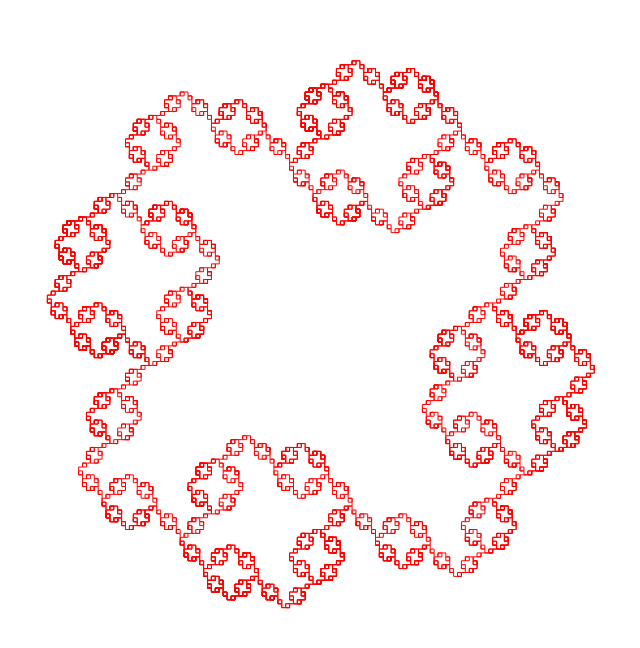
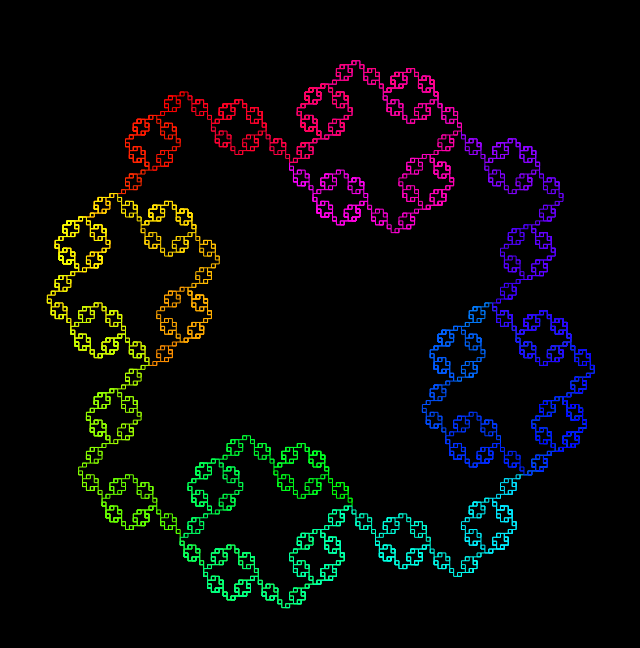
Before and after one commit to organizedgrime/LSystemPlayground, a plain HTML site: page index.html in a window 1280 px wide. Shown: the part 108-756 px from the top of the page, without its empty margins (324-964 px from the left). Drawn offline with Linux system fonts and the light colour scheme; animation ran at ten frames a second.

Commit message:
gradual color change

```diff
--- a/index.html
+++ b/index.html
@@ -10,7 +10,8 @@
 			<canvas id="canv" width="100%" height="100%"
 			style="position: absolute; left: 0; top: 0;"></canvas>
 		</div>
-		<script type="text/javascript" src="classes.js"></script>
-		<script type="text/javascript" src="main.js"></script>
+		<script type="text/javascript" src="js/classes.js"></script>
+		<script type="text/javascript" src="js/colors.js"></script>
+		<script type="text/javascript" src="js/main.js"></script>
 	</body>
 </html>
--- /dev/null
+++ b/js/colors.js
@@ -0,0 +1,27 @@
+function hsvToRgb(h, s, v) {
+  var r, g, b;
+
+  var i = Math.floor(h * 6);
+  var f = h * 6 - i;
+  var p = v * (1 - s);
+  var q = v * (1 - f * s);
+  var t = v * (1 - (1 - f) * s);
+
+  switch (i % 6) {
+    case 0: r = v, g = t, b = p; break;
+    case 1: r = q, g = v, b = p; break;
+    case 2: r = p, g = v, b = t; break;
+    case 3: r = p, g = q, b = v; break;
+    case 4: r = t, g = p, b = v; break;
+    case 5: r = v, g = p, b = q; break;
+  }
+
+  return [ r * 255, g * 255, b * 255 ];
+}
+
+function rgbToHex(rgb){
+ return (rgb && rgb.length === 3) ? "#" +
+  ("0" + parseInt(rgb[0],10).toString(16)).slice(-2) +
+  ("0" + parseInt(rgb[1],10).toString(16)).slice(-2) +
+  ("0" + parseInt(rgb[2],10).toString(16)).slice(-2) : '';
+}
--- a/main.js
+++ b/js/main.js
@@ -1,5 +1,5 @@
 // Initialize global variables
-var canv, properties, lsystem, rules;
+var canv, properties, lsystem, rules, hue;
 
 var initCanvas = function() {
 	// Initialize canvases
@@ -42,7 +42,7 @@ var drawLine = function(turtle) {
 	turtle.state[1] += Math.cos(turtle.state[2]) * properties.distance;
 
 	ctx.lineTo(turtle.state[0], turtle.state[1]);
-	ctx.strokeStyle = "#FF0000"
+	ctx.strokeStyle = rgbToHex(hsvToRgb(hue, 1, 1));
 	ctx.stroke();
 	ctx.closePath();
 };
@@ -53,10 +53,12 @@ var renderer = function(lsystem) {
 		// Initial state
 		[canv.width/2.5, canv.height/4, -Math.PI / 2]
 	);
+	hue = 0;
 	for(var i = 0; i < lsystem.sentence.length; i++){
 		switch(lsystem.sentence.charAt(i)) {
 		case 'F':
 			drawLine(turtle);
+			hue += 0.00006;
 			break;
 		case '-':
 			turtle.state[2] += properties.angle;
@@ -77,7 +79,8 @@ var renderer = function(lsystem) {
 var animationLoop;
 (function(){
 animationLoop = function() {
-	ctx.clearRect(0, 0, canv.width, canv.height);
+	ctx.fillStyle = "black";
+	ctx.fillRect(0, 0, canv.width, canv.height);
 	renderer(lsystem);
 	requestAnimationFrame(animationLoop);
 };
```
Also changed, not shown: js/classes.js (renamed from classes.js).
